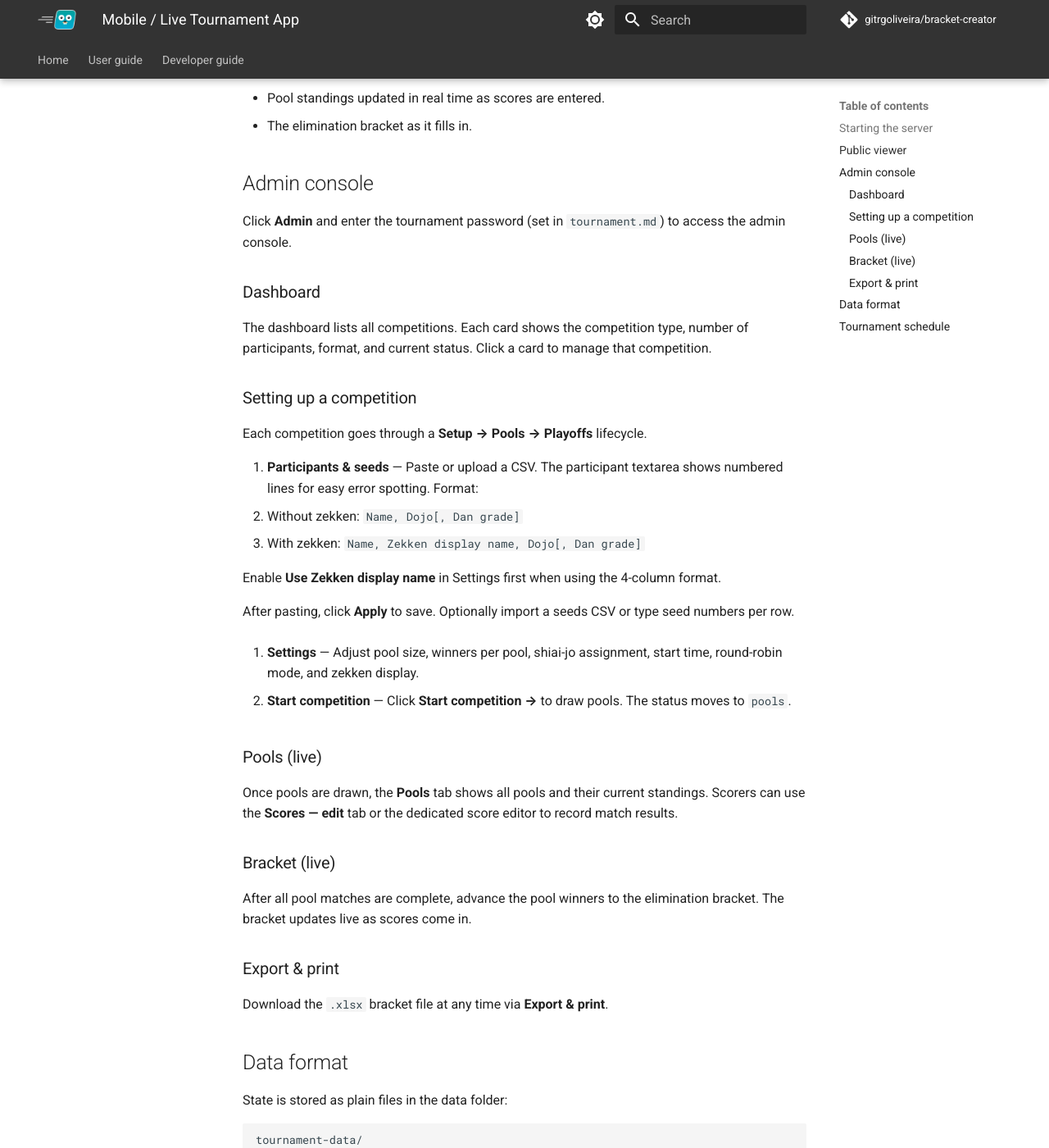
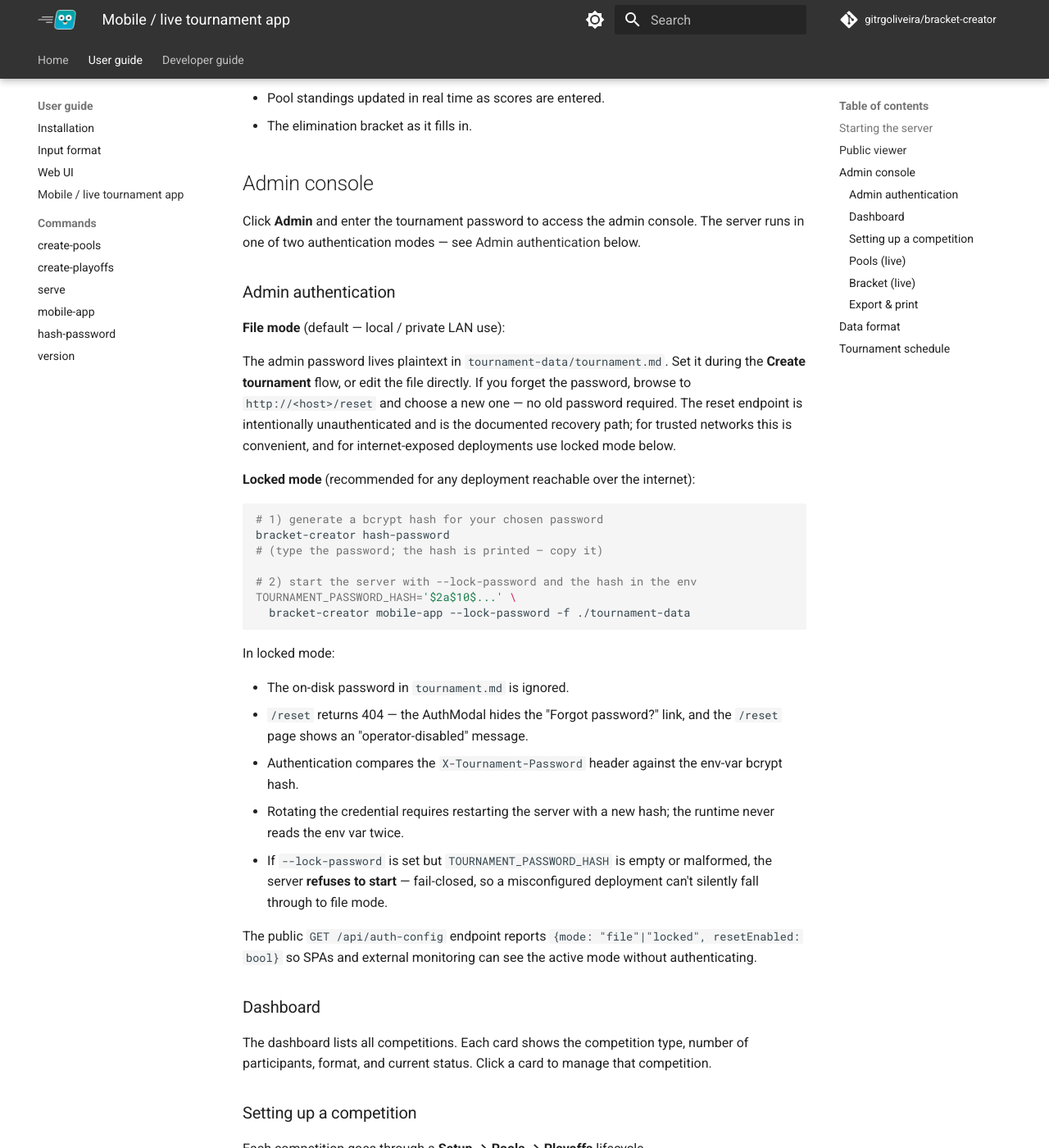
Before and after one commit to gitrgoliveira/bracket-creator, an MkDocs documentation site: the page built from docs/user-guide/mobile-app.md, in a window 1280 px wide and 1400 px high, scrolled down 1051 px. Shown: the whole window at 82% size. Built offline with MkDocs 1.6.1 and Material for MkDocs 9.7.7, drawn with Linux system fonts in a browser that asks for light colours; comment, search, counter and statistics services are not loaded.

Commit message:
docs: cover /reset endpoint, --lock-password mode, and hash-password subcommand
- README.md, AGENTS.md, CLAUDE.md, ARCHITECTURE.md: describe the two
  admin auth modes (file vs locked), the /reset recovery path, and
  the PasswordVerifier abstraction in internal/mobileapp/auth_source.go.
- docs/user-guide/mobile-app.md: replace the one-line "enter the
  password set in tournament.md" with an Admin authentication section
  covering both modes, the env var, and the fail-closed startup check.
- docs/user-guide/commands/mobile-app.md (new): command reference page
  for the mobile-app subcommand, surfacing all flags and env vars.
- docs/user-guide/commands/hash-password.md (new): command reference
  page for the new hash-password subcommand (stdin/arg input, bcrypt
  output, 72-byte limit, recommended invocation patterns).
- mkdocs.yaml: link the previously-orphaned mobile-app user-guide page
  into nav, and register both new command pages.

Co-Authored-By: Claude Opus 4.7 (1M context) <noreply@anthropic.com>

````diff
--- a/docs/user-guide/mobile-app.md
+++ b/docs/user-guide/mobile-app.md
@@ -42,7 +42,35 @@ The default view requires no password. It shows:
 
 ## Admin console
 
-Click **Admin** and enter the tournament password (set in `tournament.md`) to access the admin console.
+Click **Admin** and enter the tournament password to access the admin console. The server runs in one of two authentication modes — see [Admin authentication](#admin-authentication) below.
+
+### Admin authentication
+
+**File mode** (default — local / private LAN use):
+
+The admin password lives plaintext in `tournament-data/tournament.md`. Set it during the **Create tournament** flow, or edit the file directly. If you forget the password, browse to `http://<host>/reset` and choose a new one — no old password required. The reset endpoint is intentionally unauthenticated and is the documented recovery path; for trusted networks this is convenient, and for internet-exposed deployments use locked mode below.
+
+**Locked mode** (recommended for any deployment reachable over the internet):
+
+```bash
+# 1) generate a bcrypt hash for your chosen password
+bracket-creator hash-password
+# (type the password; the hash is printed — copy it)
+
+# 2) start the server with --lock-password and the hash in the env
+TOURNAMENT_PASSWORD_HASH='$2a$10$...' \
+  bracket-creator mobile-app --lock-password -f ./tournament-data
+```
+
+In locked mode:
+
+- The on-disk password in `tournament.md` is ignored.
+- `/reset` returns 404 — the AuthModal hides the "Forgot password?" link, and the `/reset` page shows an "operator-disabled" message.
+- Authentication compares the `X-Tournament-Password` header against the env-var bcrypt hash.
+- Rotating the credential requires restarting the server with a new hash; the runtime never reads the env var twice.
+- If `--lock-password` is set but `TOURNAMENT_PASSWORD_HASH` is empty or malformed, the server **refuses to start** — fail-closed, so a misconfigured deployment can't silently fall through to file mode.
+
+The public `GET /api/auth-config` endpoint reports `{mode: "file"|"locked", resetEnabled: bool}` so SPAs and external monitoring can see the active mode without authenticating.
 
 ### Dashboard
 
--- a/mkdocs.yaml
+++ b/mkdocs.yaml
@@ -49,10 +49,13 @@ nav:
       - Installation: user-guide/getting-started.md
       - Input format: user-guide/input-format.md
       - Web UI: user-guide/web-ui.md
+      - Mobile / live tournament app: user-guide/mobile-app.md
       - Commands:
           - create-pools: user-guide/commands/create-pools.md
           - create-playoffs: user-guide/commands/create-playoffs.md
           - serve: user-guide/commands/serve.md
+          - mobile-app: user-guide/commands/mobile-app.md
+          - hash-password: user-guide/commands/hash-password.md
           - version: user-guide/commands/version.md
   - Developer guide:
       - Code of conduct: dev-guide/code_of_conduct.md
````
Also changed, not shown: AGENTS.md (+1 -0 lines), CLAUDE.md (+1 -1 lines), README.md (+26 -0 lines), docs/user-guide/commands/hash-password.md (added, +38 -0 lines), docs/user-guide/commands/mobile-app.md (added, +73 -0 lines), specs/ARCHITECTURE.md (+6 -1 lines).
